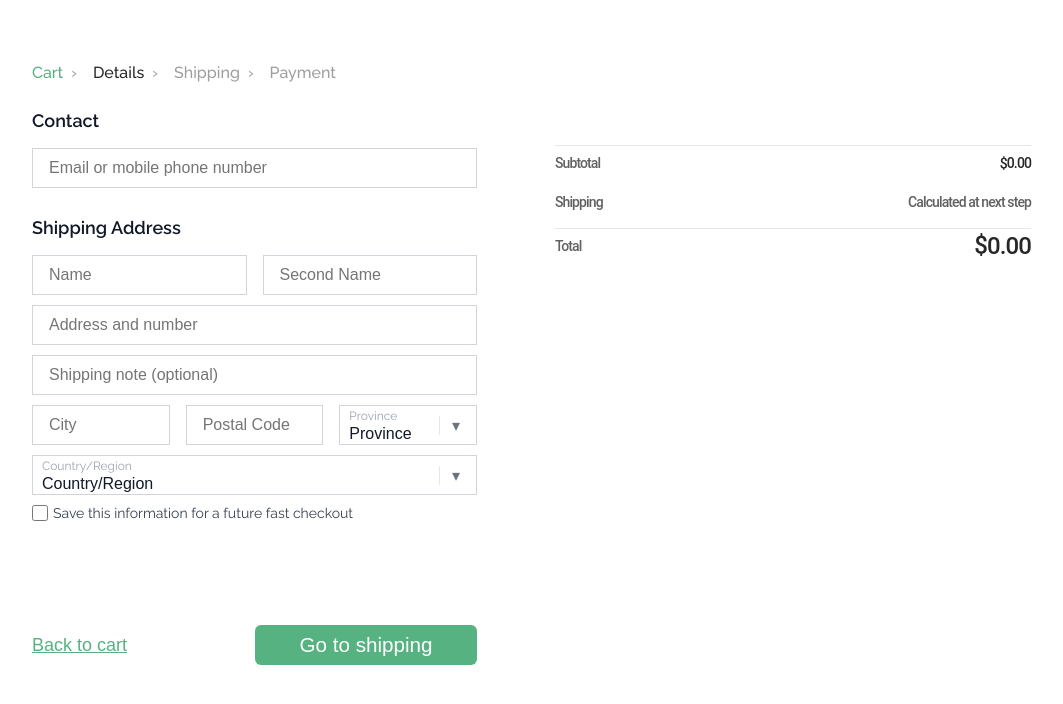
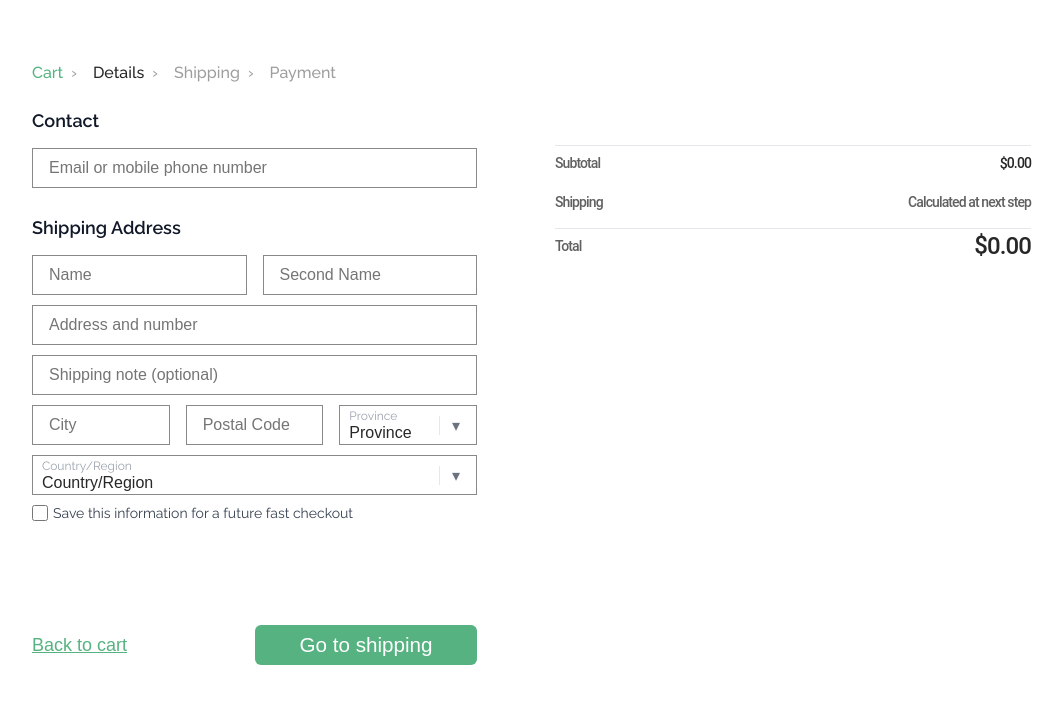
Before and after one commit to Mosacd/E-commerce, a React (Create React App) app: page /checkout/details in a window 1280 px wide. Shown: the top 704 px of the page, without its empty margins (133-1196 px from the left). Built offline with nearby package versions, Linux system fonts and the light colour scheme.

Commit message:
another small edit

```diff
--- a/src/components/CheckoutPage/Details/Details.module.css
+++ b/src/components/CheckoutPage/Details/Details.module.css
@@ -15,7 +15,7 @@
 .input {
   width: 100%;
   padding: 0.75rem 1rem;
-  border: 1px solid #d1d5db;
+  border: 1px solid #898989;
   font-size: 1rem;
   outline: none;
   transition: border-color 0.2s;
@@ -32,7 +32,7 @@
   position: relative;
   display: flex;
   align-items: center;
-  border: 1px solid #d1d5db;
+  border: 1px solid #898989;
   background-color: white;
   height: 40px;
   padding: 0 9px;
@@ -51,11 +51,12 @@
   border: none;
   background: transparent;
   font-size: 1rem;
-  color: #111827;
+  color: #272727;
   flex: 1;
   appearance: none;
   font-weight: 500;
   padding-top: 1rem;
+  padding-bottom: 0.1rem;
   box-sizing: border-box;
   width: 100%;
   border: 0;
```
